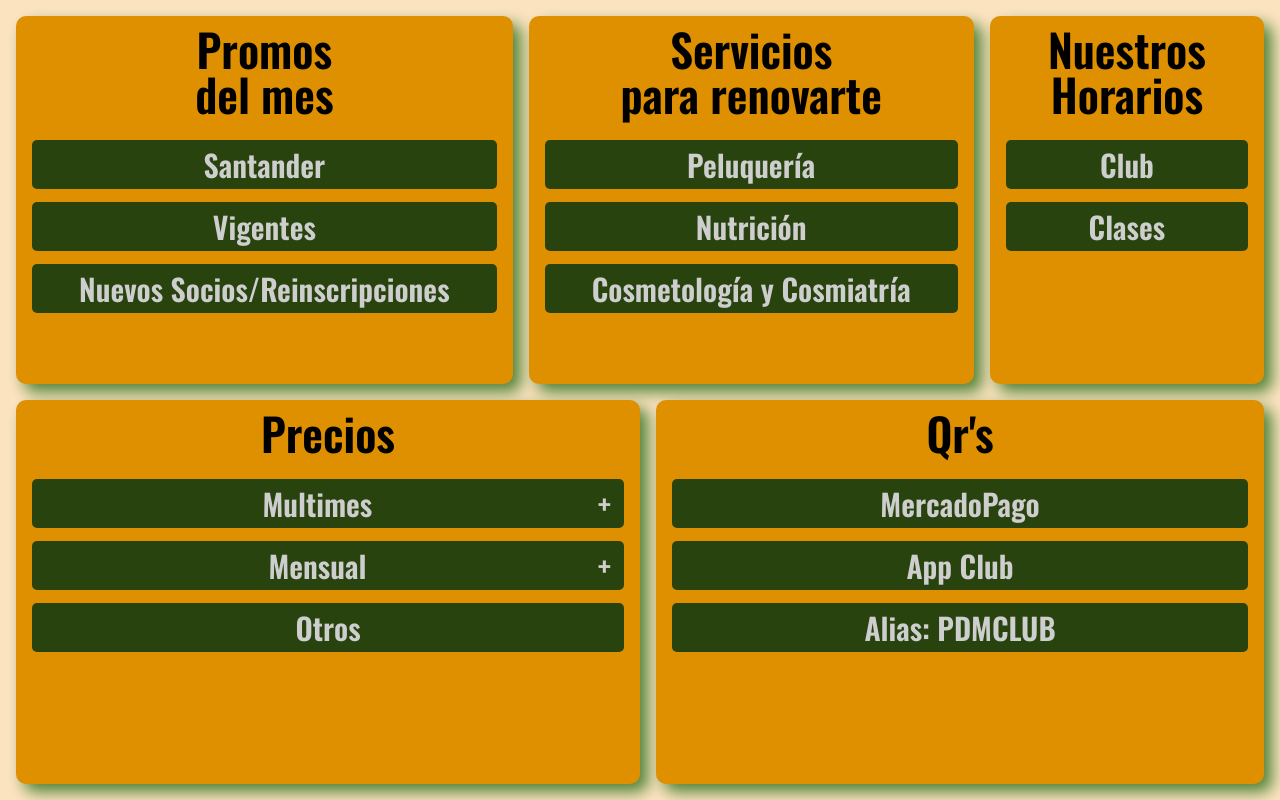
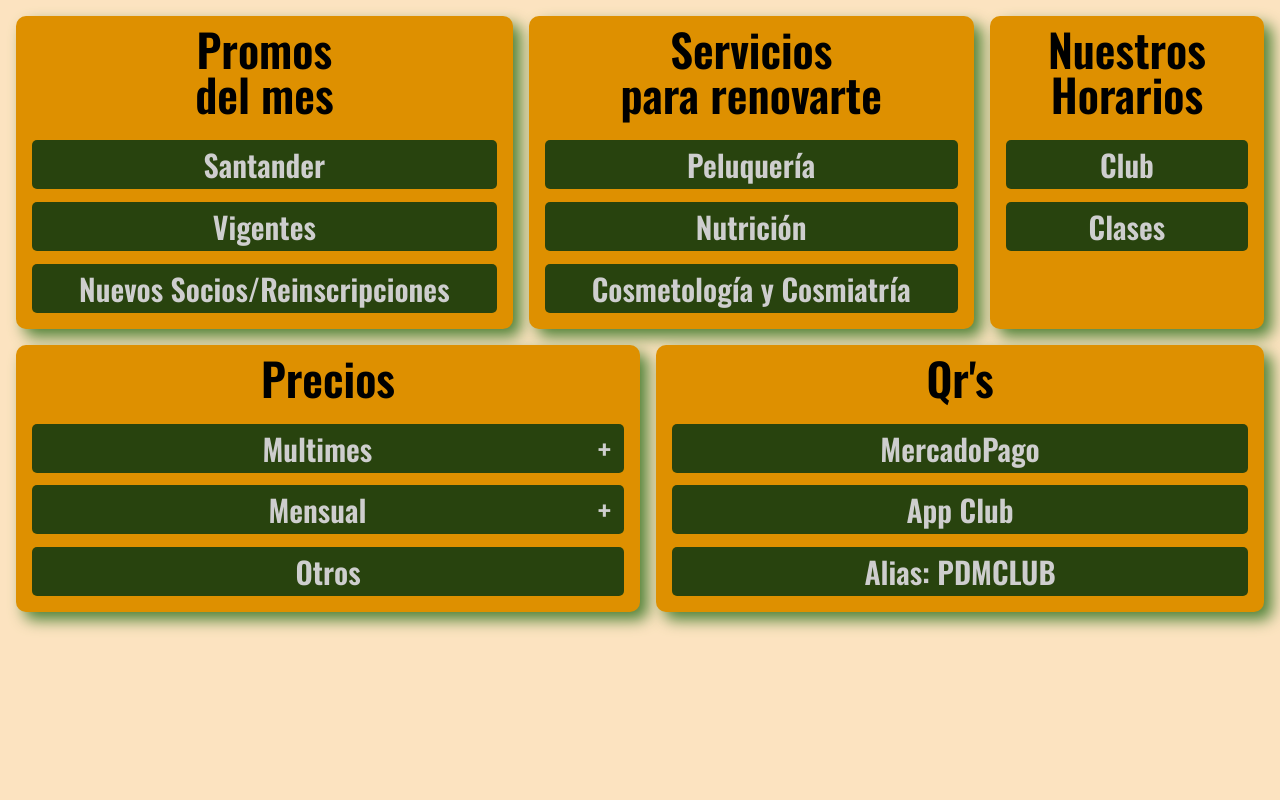
Before and after one commit to RodrigoCarrio/PIEDEMONTE-Club-Boutique---Page, a plain HTML site: page index.html in a window 1280 px wide. Drawn offline with nearby package versions, Linux system fonts and the light colour scheme.

Commit message:
more changes 5

```diff
--- a/styles.css
+++ b/styles.css
@@ -38,12 +38,14 @@ li {
     padding: 1rem;
     width: 100vw;
     height: 100vh;
+    display: flex;
+    flex-direction: column;
 }
 
 .first_row {
     display: grid;
     grid-template-columns: auto auto auto;
-    height: 50%;
+
     gap: 1rem;
     padding-bottom: 1rem;
 }
@@ -51,7 +53,7 @@ li {
 .second_row {
     display: grid;
     grid-template-columns: 50% auto;
-    height: 50%;
+
     gap: 1rem;
 }
 
@@ -128,7 +130,7 @@ li {
     color: black;
     transition: 0.4s ease-out;
     font-weight: 800;
-    font-size: 35px;
+    font-size: 40px;
     padding: 10px 0;
     border-radius: 5px;
 }
```
